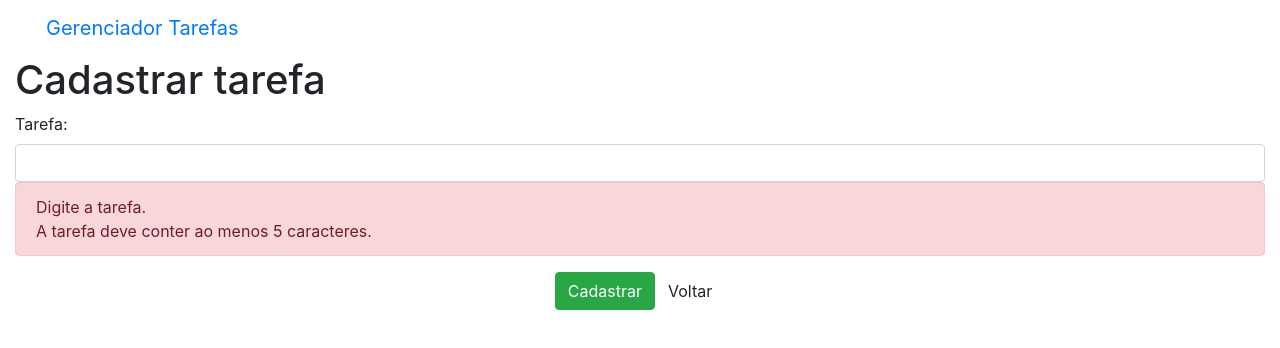
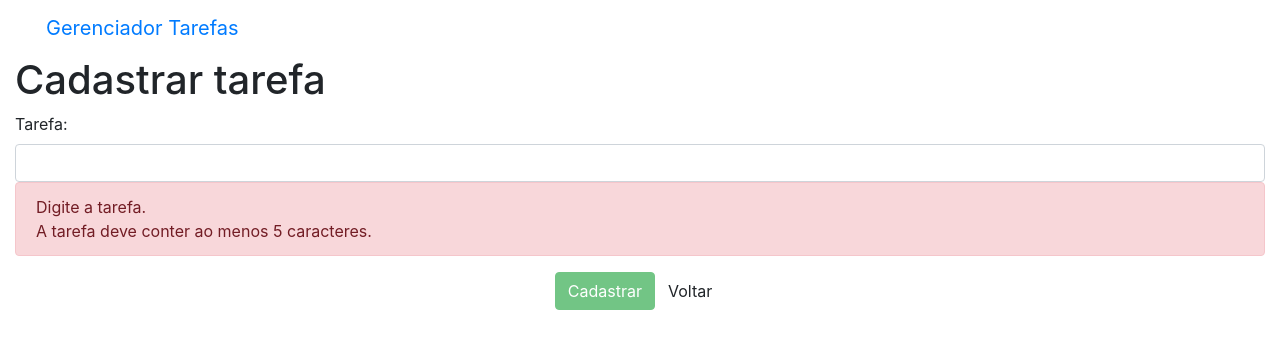
Before and after one commit to tiagojsoares/gerenciador-tarefas, an Angular app: page /tarefas/cadastrar in a window 1280 px wide. Shown: the top 348 px of the page. Built offline with nearby package versions, Linux system fonts and the light colour scheme.

Commit message:
1 file modified

```diff
--- a/src/app/tarefas/cadastrar-tarefa/cadastrar-tarefa.component.html
+++ b/src/app/tarefas/cadastrar-tarefa/cadastrar-tarefa.component.html
@@ -1,7 +1,7 @@
 <h1>Cadastrar tarefa</h1>
 
 <div class="well">
-  <form >
+	<form #formTarefa="ngForm">
 		<div class="form-group">
 			<label for="nome">Tarefa:</label>
 			<input
@@ -12,10 +12,10 @@
         minlength="5"
         required>
 			<div class="alert alert-danger">
-        <div >
+				<div>
 					Digite a tarefa.
 				</div>
-        <div >
+				<div>
 					A tarefa deve conter ao menos 5 caracteres.
 				</div>
 			</div>
@@ -24,9 +24,8 @@
 			<input
         type="submit"
         class="btn btn-success"
-        value="Cadastrar">
-      <a
-        class="btn btn-default">
+        value="Cadastrar" (click)="cadastrar()" [disabled]="formTarefa.form.valid">
+			<a [routerLink]="['/tarefas']" class="btn btn-default">
 				<span class="glyphicon glyphicon-chevron-left"
           aria-hidden="true"></span> Voltar
 			</a>
```
Lines whose indentation alone changed are shown as unchanged.
